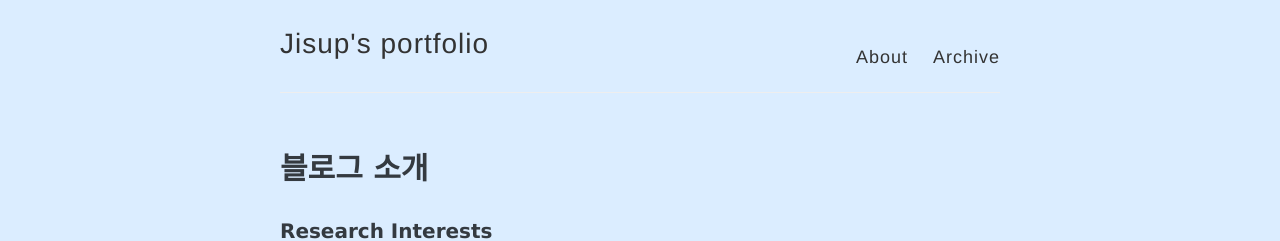
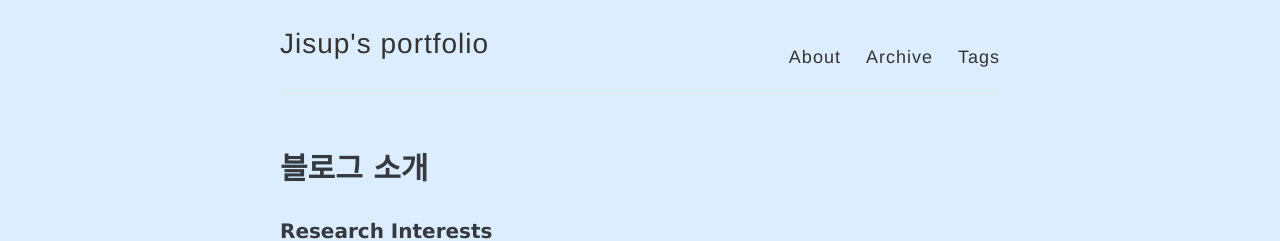
Before and after one commit to chibi-chichi/chibi-chichi.github.io, a Jekyll site: the page built from about.md, in a window 1280 px wide. Shown: the top 241 px of the page. Built offline with Jekyll 4.4.1, drawn with Linux system fonts in a browser that asks for light colours.

Commit message:
Update _config.yml

```diff
--- a/_config.yml
+++ b/_config.yml
@@ -23,7 +23,8 @@ navigation:
     url: /about
   - name: Archive
     url: /archive
-
+  - name: Tags
+    url: /tags
 
 # Pagination
 paginate: 5
```
